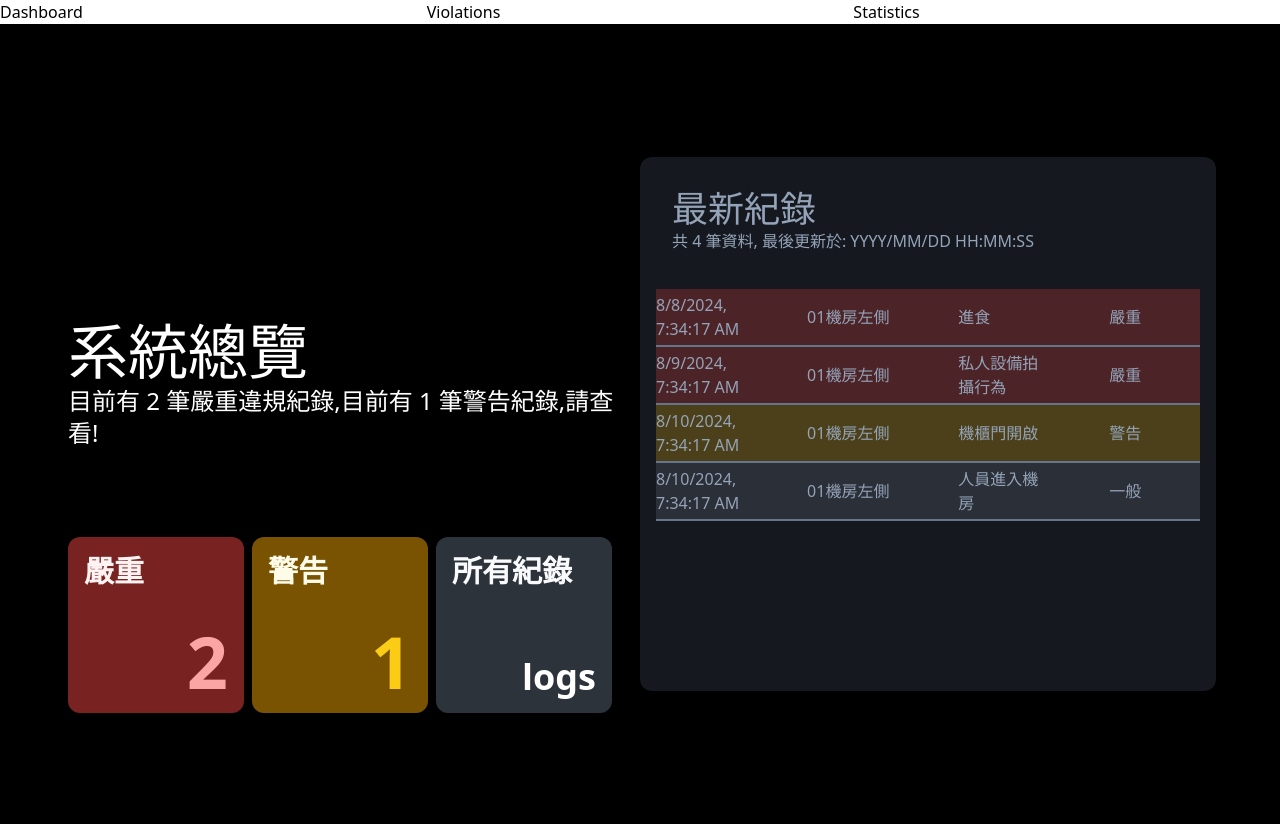
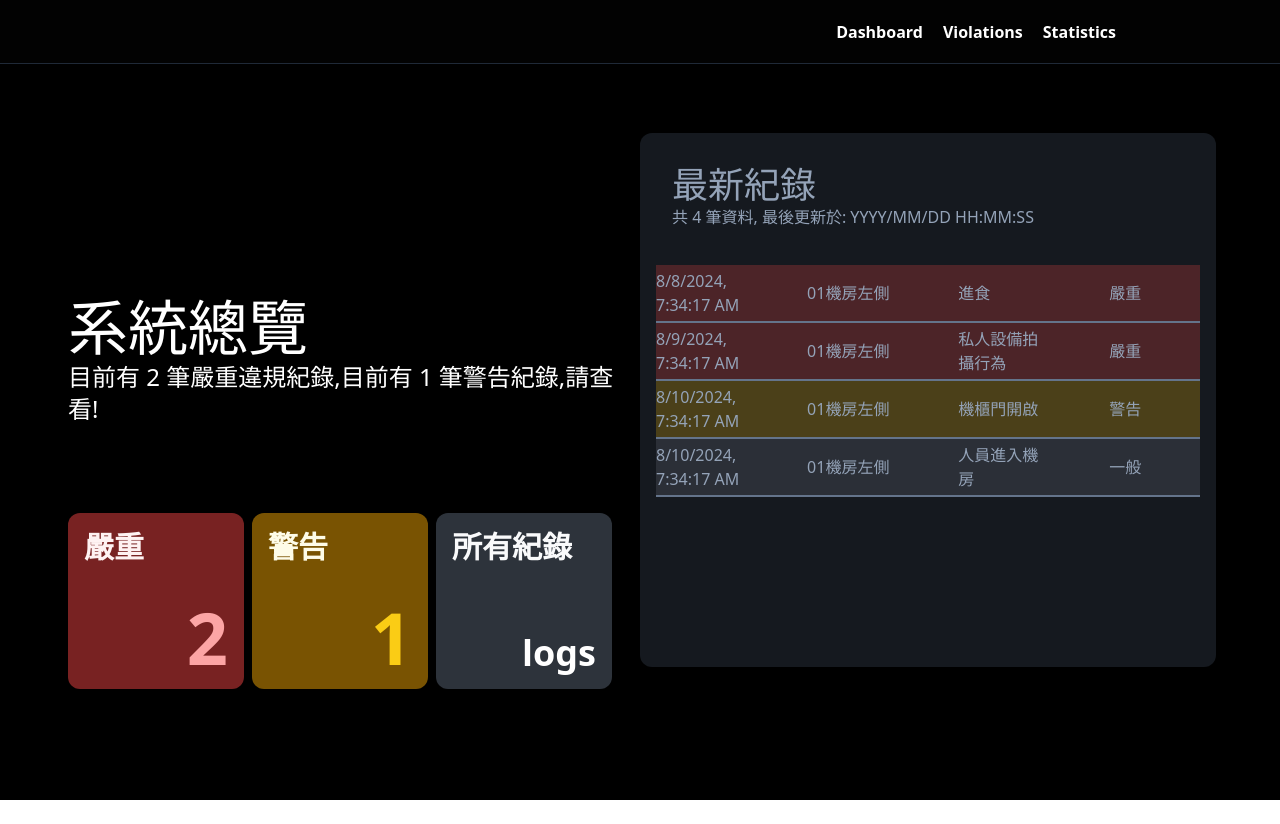
Before and after one commit to kevinjone25/AI_frontend, a Nuxt app: page / in a window 1280 px wide. After the commit the page ends 800 px from the top, so only its background shows below. Built offline with nearby package versions, Linux system fonts and the light colour scheme.

Commit message:
feat: beautify navbar style

```diff
--- a/components/navbar.vue
+++ b/components/navbar.vue
@@ -1,13 +1,15 @@
 <template>
-    <div class="flex text-black">
-        <div class="flex-1">
-            <nuxt-link to="/" class="">Dashboard</nuxt-link>
-        </div>
-        <div class="flex-1">
-            <nuxt-link to="/violations" class="">Violations</nuxt-link>
-        </div>
-        <div class="flex-1">
-            <nuxt-link to="/statistics" class="">Statistics</nuxt-link>
+    <div class="flex text-white h-16 min-w-full fixed bg-neutral-900 bg-opacity-10 border-gray-800 border-b justify-center items-center backdrop-blur-lg">
+        <div class="flex w-3/4 px-1 justify-end gap-5 font-sans font-semibold">
+            <div class="col">
+                <nuxt-link to="/" class="">Dashboard</nuxt-link>
+            </div>
+            <div class="col">
+                <nuxt-link to="/violations" class="">Violations</nuxt-link>
+            </div>
+            <div class="col">
+                <nuxt-link to="/statistics" class="">Statistics</nuxt-link>
+            </div>
         </div>
     </div>
 </template>
--- a/pages/violations/index.vue
+++ b/pages/violations/index.vue
@@ -1,5 +1,5 @@
 <template>
-    <div class="w-full h-[calc(100vh-24px)] bg-black">
+    <div class="w-full h-screen bg-gradient-to-tr from-gray-950  from-30% via-blue-950 via-95% to-sky-950 to-100%">
         <div class="flex justify-center items-center h-full" v-show="state">
             <div class="col w-1/2 text-center">
                 <h1 class="text-white text-4xl row font-semibold">
```
